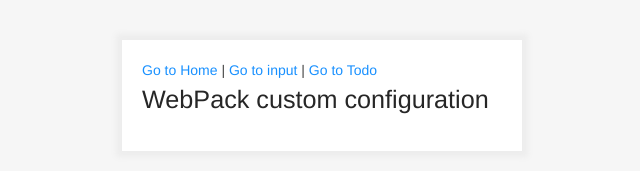
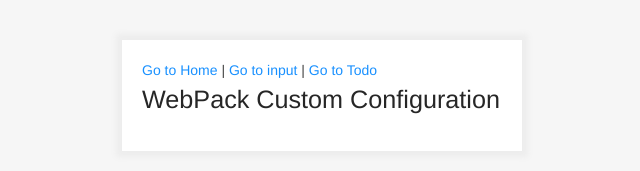
Before and after one commit to Scherlock90/webpack-react-todo, a React app: page / in a window 1280 px wide. Shown: the top 171 px of the page, without its empty margins (318-958 px from the left). Built offline with nearby package versions, Linux system fonts and the light colour scheme.

Commit message:
change in package.json command deploy

```diff
--- a/package.json
+++ b/package.json
@@ -25,13 +25,13 @@
     "start:dev": "webpack-dev-server --watch-content-base",
     "build": "yarn run clean && webpack --config webpack.prod.js",
     "build:production": "webpack --config webpack.prod.js --module-bind js=babel-loader",
-    "deploy": "gh-pages -d /build",
+    "deploy": "gh-pages -d build",
     "typecheck": "tsc --noEmit",
     "test": "jest --config test/unit/jest.conf.js --coverage"
   },
   "dependencies": {
     "dompurify": "^2.0.8",
-    "gh-pages": "^2.1.1",
+    "gh-pages": "^2.2.0",
     "node-sass": "^4.12.0",
     "react": "^16.13.1",
     "react-dom": "^16.13.1",
--- a/src/Content.tsx
+++ b/src/Content.tsx
@@ -1,13 +1,12 @@
 import React from "react";
-import { BrowserRouter } from "react-router-dom";
-import { Route, Switch } from "react-router-dom";
+import { BrowserRouter, Route, Switch } from "react-router-dom";
 import { Nav } from "./components/nav/Nav";
 
 import "./style/app.css";
 import { routesArray } from "./static/Routes";
 
 export const Content = () => (
-  <BrowserRouter>
+  <BrowserRouter basename={"/webpack-react-todo"}>
     <Nav />
     <Switch>
       {routesArray.map(({ exact, path, component }, index) => (
--- a/src/components/home-page/HomePage.tsx
+++ b/src/components/home-page/HomePage.tsx
@@ -3,7 +3,7 @@
 export default function() {
   return (
     <div className={"container-home-page"}>
-      <h1 className={"main-title"}> WebPack custom configuration </h1>
+      <h1 className={"main-title"}> WebPack Custom Configuration </h1>
     </div>
   );
 }
```
Also changed, not shown: 1 other file (tests, documents, lock files or other folders).
